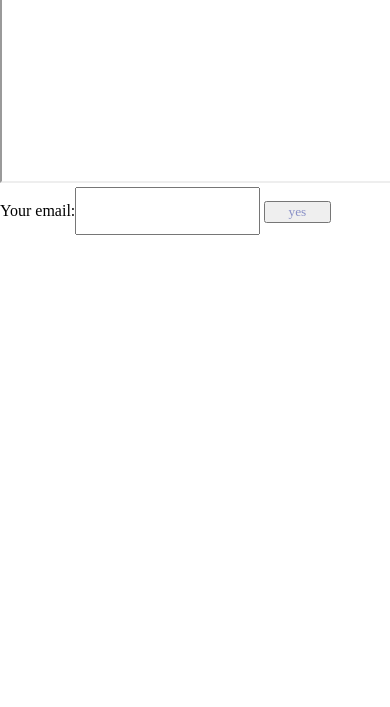
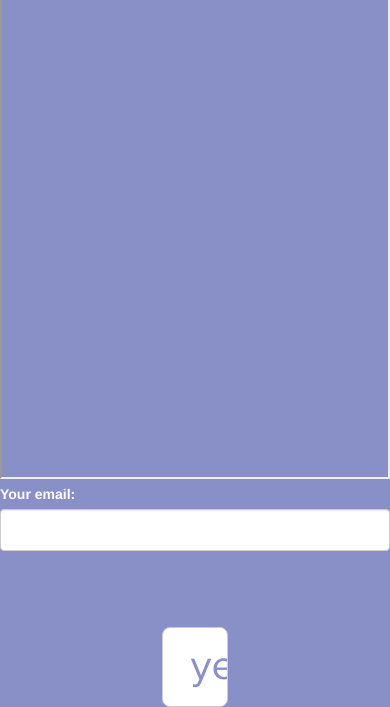
Before and after one commit to heyraine/website, a Django app: template heyraine/simple/templates/simple/raine.html in a window 390 px wide. Shown: the part 321-1028 px from the top of the page. Before the commit the page ends 556 px from the top, so only its background shows below. Run offline with Django 3.2, Linux system fonts and the light colour scheme; tables that the repository leaves empty hold one stand-in row (values such as "Sample post"); the template is opened without the code that fills it: values that come from a table or form of the project are taken from there, most other values are stand-ins (such as "Sample title", 1, 10 or a date in 2020); parts of the project's set-up code (start-up, migrations or seed data) failed here and were passed over; some libraries are stand-ins or nearby versions.

Commit message:
for submission

```diff
--- a/heyraine/simple/room.py
+++ b/heyraine/simple/room.py
@@ -80,6 +80,7 @@ def sendMessage(roomID, personMessage):
                     json = { "roomId": roomID,\
                              "text": messageToSend },\
                     headers = headers)
+  return topEmotionList[0]
   #print("bot: " + messageToSend + '\n')
 
 
--- a/heyraine/simple/templates/simple/raine.html
+++ b/heyraine/simple/templates/simple/raine.html
@@ -2,13 +2,53 @@
 <!DOCTYPE html>
 <html>
 <head>
+    <meta charset="utf-8">
+    <meta http-equiv="X-UA-Compatible" content="IE=edge">
+    <meta name="viewport" content="width=device-width, initial-scale=1, user-scalable=no">
+    <title>Hey Raine!</title>
+    <link rel="shortcut icon" type="image/png" href="{% static "simple/img/logo_16x16.png" %}"/>
+
+    <!-- Bootstrap -->
+    <link href="{% static "simple/css/bootstrap.min.css" %}" rel="stylesheet">
+    <link href="{% static "simple/css/main-theme.css" rel="stylesheet" %}">
+    <style>
+    @font-face { font-family: Proxima; font-weight: bold; src: url("{% static "simple/font/Proxima Nova Bold.otf" %}"); }
+    @font-face { font-family: Proxima; src: url("{% static "simple/font/Proxima Nova Reg.otf" %}");}
+    .btn-xlarge {
+    padding: 18px 28px;
+    font-size: 3em;
+    line-height: normal;
+    -webkit-border-radius: 8px;
+       -moz-border-radius: 8px;
+            border-radius: 8px;
+    }
+    .top-buffer1 { margin-top:2vh; }
+    .top-buffer2 { margin-top:5vh; }
+    .top-buffer3 { margin-top:9vh; }
+    </style>
 </head>
-<body style="height:100%;margin: 0;">
-    <iframe src="{{ room_url }}{{ roomID }}" width="100%" height="500px" scrolling="yes"></iframe>
-    <form role="form" method="post" action="">
-    {% csrf_token %}
-    {{ form }}
-    <input type="submit" name="start" class="center-block btn btn-default btn-xlarge top-buffer3" role="button" style="font-family:Proxima;text-align:center; color:#8990C7; width:17vw" value="yes"/>
-    </form>
+
+<body style="background:#8990C7; color:#FFF;margin: 0;">
+
+    <div class="container-fliud">
+        <div class="row">
+            <div class="col-lg-12 col-md-12">
+                <!--<iframe src="simple/templates/face.html" scrolling="yes" style="width:100%;"></iframe>-->
+                <img  class="center-block" src="{% static "simple/img/" %}{{ face }}" />
+            </div>
+        </div>
+        <div class="row">
+            <div class="col-lg-12 col-md-12">
+                <iframe src="{{ room_url }}{{ roomID }}" height="500px" scrolling="yes" style="width:100%;"></iframe>
+            </div>
+        </div>
+    </div>
+                <form role="form" method="post" action="">
+                {% csrf_token %}
+                {{ form }}
+                <input type="submit" name="start" class="center-block btn btn-default btn-xlarge top-buffer3" role="button" style="font-family:Proxima;text-align:center; color:#8990C7; width:17vw" value="yes"/>
+                </form>
+
+
 </body>
 </html>
```
Also changed, not shown: heyraine/simple/templates/simple/face.html (added, +7 -0 lines), heyraine/simple/views.py (+21 -3 lines), heyraine/db.sqlite3, heyraine/natural.jpg (added), heyraine/simple/static/simple/img/Happy.jpg (added), heyraine/simple/static/simple/img/Neutral.jpg (added), heyraine/simple/static/simple/img/Sad.jpg (added), heyraine/simple/static/simple/img/Surprised.jpg (added), heyraine/simple/static/simple/img/Sympathetic.jpg (added), heyraine/simple/static/simple/img/natural.jpg (added).
